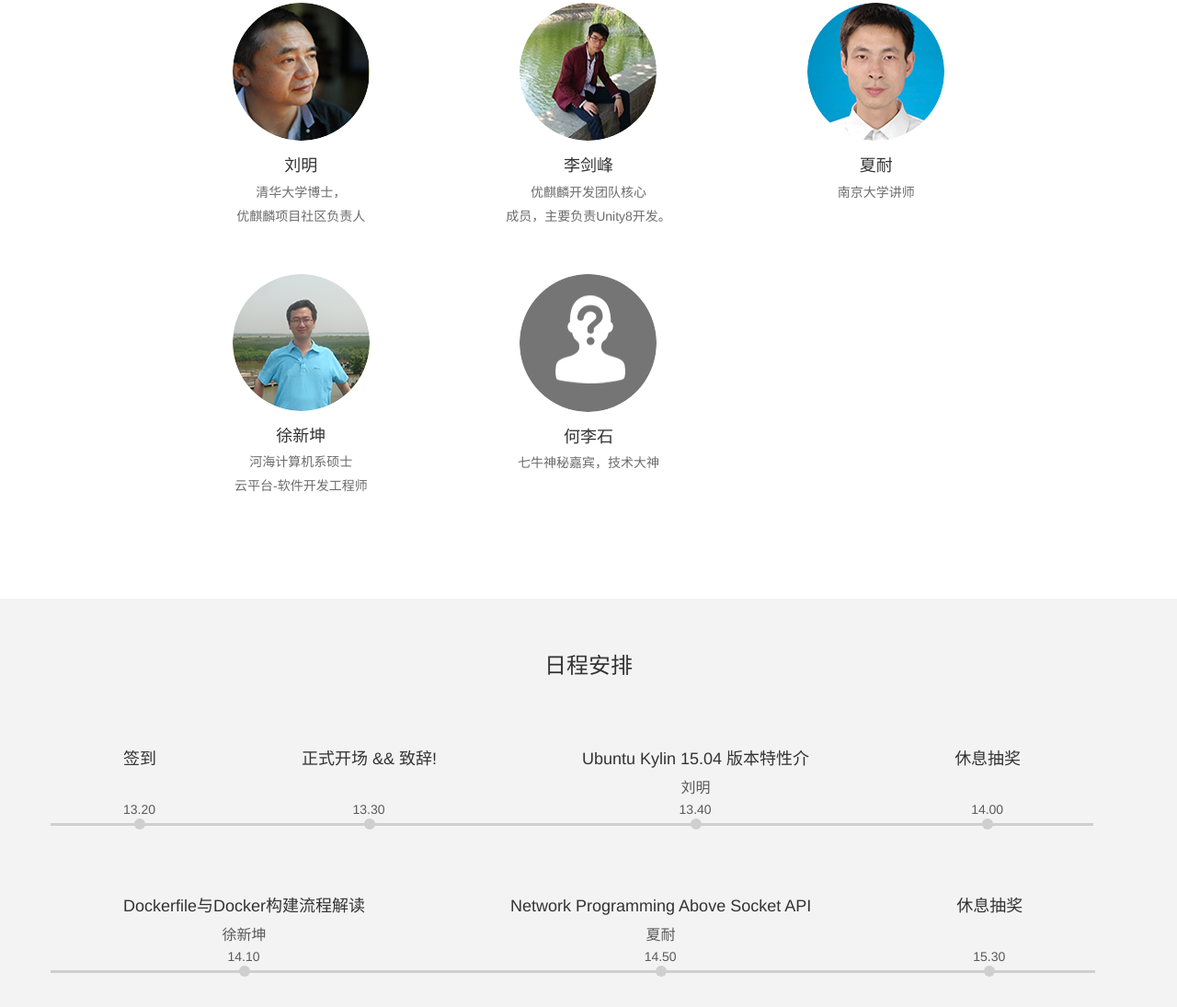
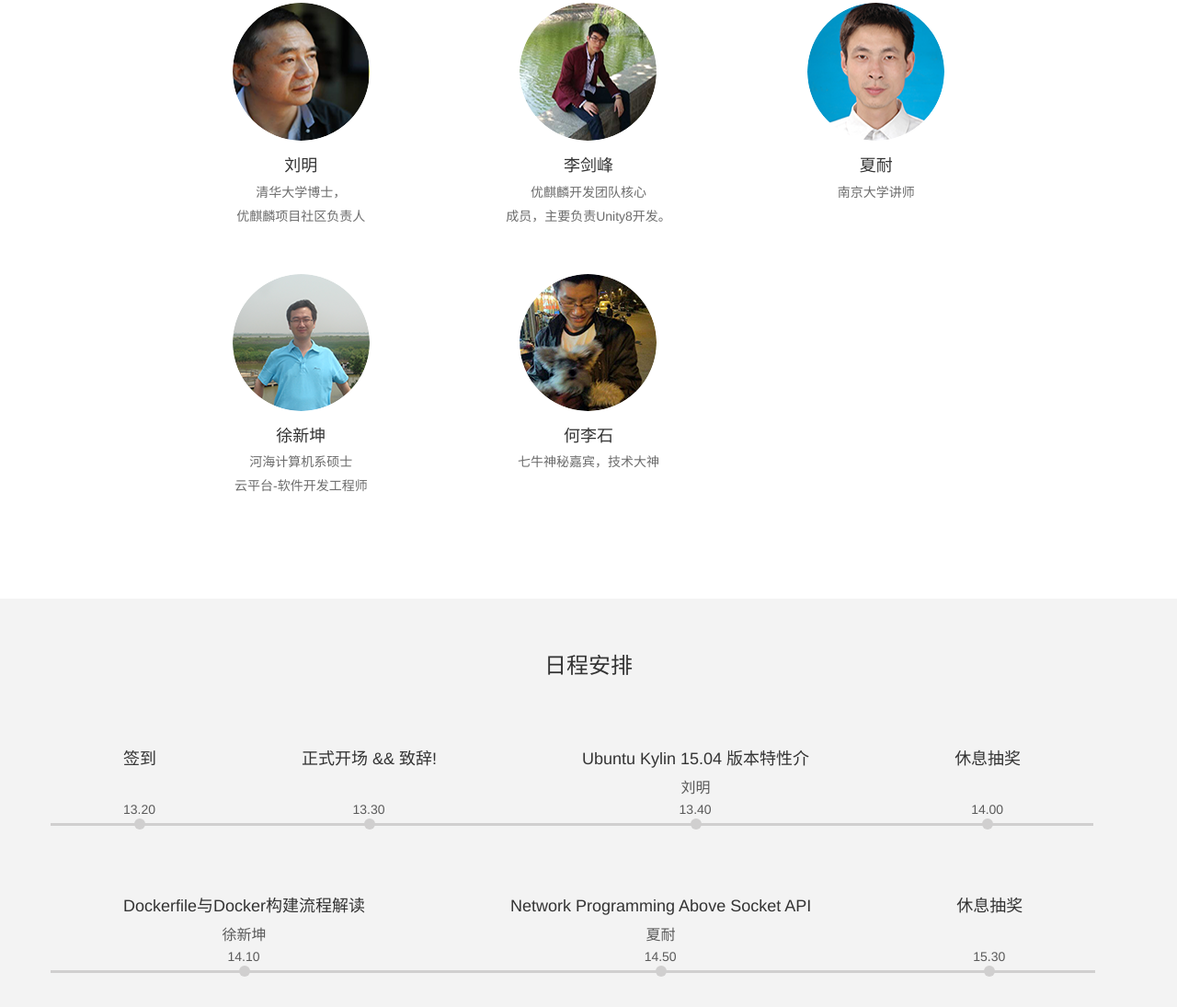
Before and after one commit to DuoHuo/Ubuntu_Kylin_party, a plain HTML site: page index.html in a window 1280 px wide. Shown: the part 1065-2160 px from the top of the page at 92% size. Drawn offline with Linux system fonts and the light colour scheme; files that its build step writes are made by us from their sources; a script that the page names is missing.

Commit message:
change index.html

```diff
--- a/index.html
+++ b/index.html
@@ -97,7 +97,7 @@
                 </div>
                 <div class="center-block width-938">
                     <div class="col-md-4 col-sm-6 thumbnails">
-                        <img src="./img/qn.png" alt="thumbnails" class="img-circle center-block marginBot-18">
+                        <img src="./img/hls.png" alt="thumbnails" class="img-circle center-block marginBot-18">
                         <h4 class="text-center">何李石</h4>
                         <p class="center-block text-center">七牛神秘嘉宾，技术大神</p>
                     </div>
```
Also changed, not shown: img/hls.png (added).
